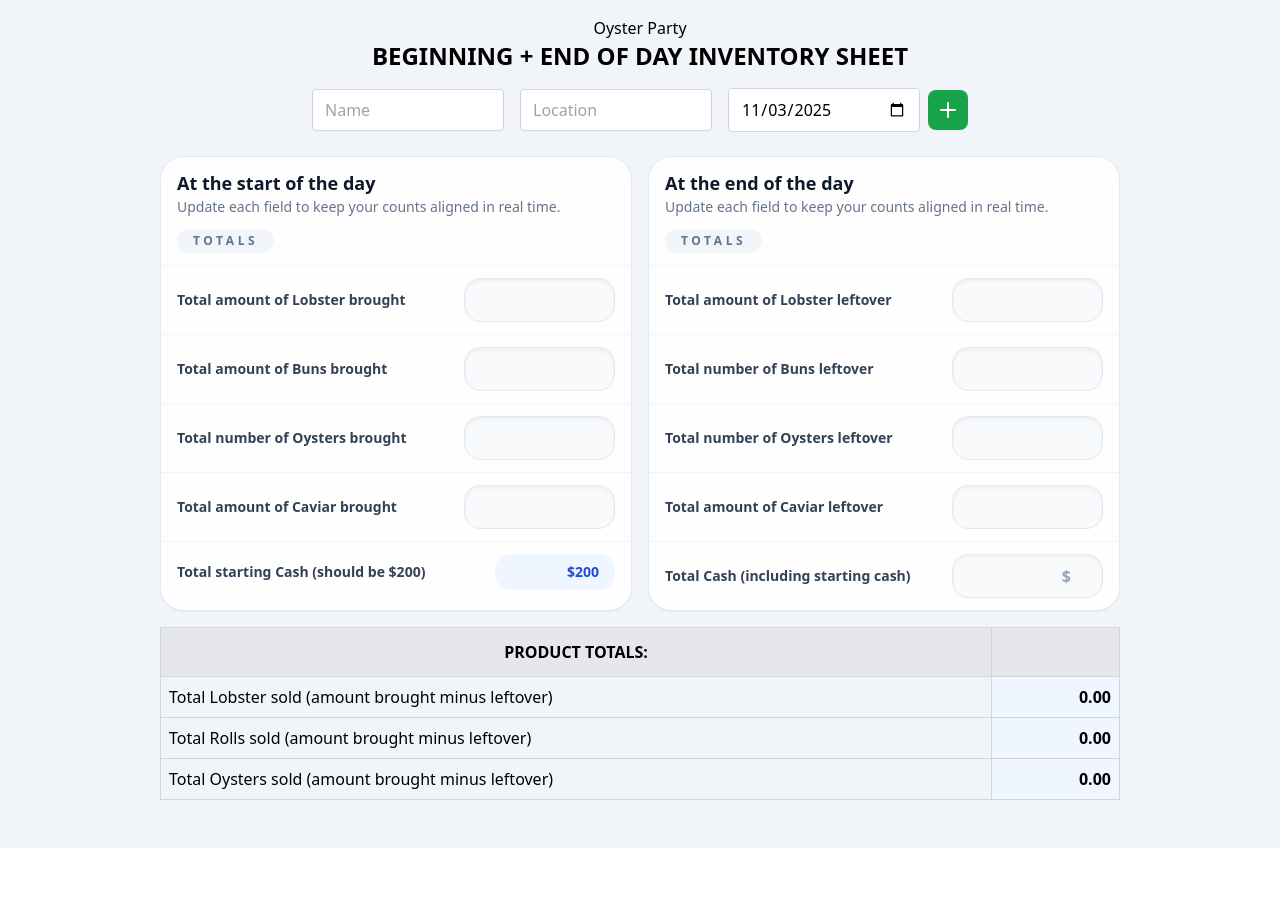
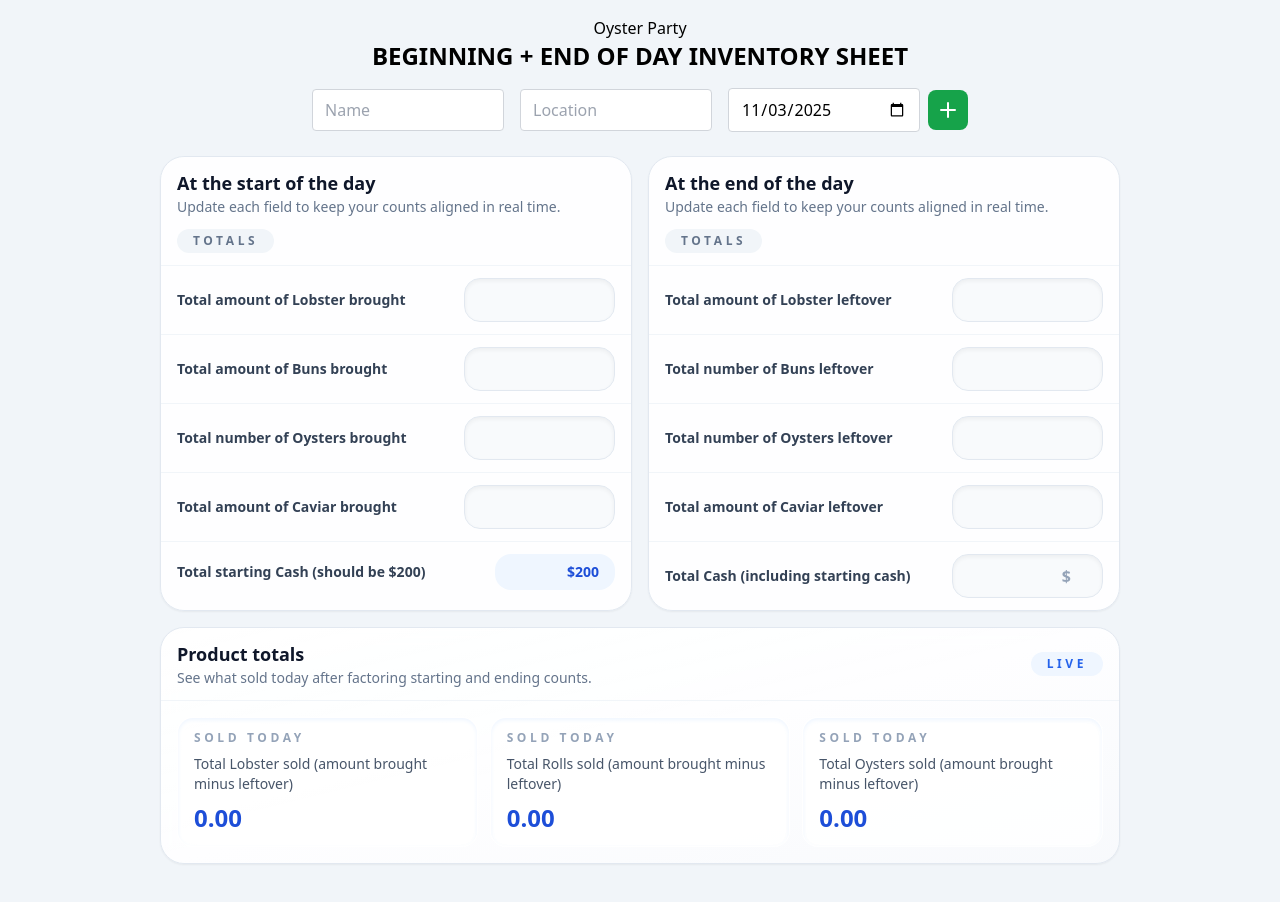
Before and after one commit to josealarconchacon/inventory-sheet, a React (Vite) app: page / in a window 1280 px wide. Shown: the top 902 px of the page. Before the commit the page ends 848 px from the top, so only its background shows below. Built offline with nearby package versions, Linux system fonts and the light colour scheme.

Commit message:
add ProductTotalsSection component to show daily sold totals

```diff
--- a/src/features/inventory/components/ProductTotalsSection.jsx
+++ b/src/features/inventory/components/ProductTotalsSection.jsx
@@ -19,28 +19,36 @@ const ProductTotalsSection = ({ totals }) => {
   ];
 
   return (
-    <table className="w-full border-collapse border border-gray-300 mb-6">
-      <thead>
-        <tr>
-          <th className="bg-gray-200 border border-gray-300 p-3 text-center font-bold" colSpan={2}>
-            PRODUCT TOTALS:
-          </th>
-          <th className="bg-gray-200 border border-gray-300 p-3 w-32" />
-        </tr>
-      </thead>
-      <tbody>
+    <section className="rounded-3xl border border-slate-200 bg-gradient-to-br from-white/95 via-white/90 to-slate-50/90 shadow-sm backdrop-blur">
+      <header className="flex flex-wrap items-center justify-between gap-3 border-b border-slate-100 px-4 py-3">
+        <div>
+          <h2 className="text-lg font-semibold text-slate-900">Product totals</h2>
+          <p className="text-sm text-slate-500">
+            See what sold today after factoring starting and ending counts.
+          </p>
+        </div>
+        <span className="rounded-full bg-blue-50 px-4 py-1 text-xs font-semibold uppercase tracking-[0.3em] text-blue-600">
+          Live
+        </span>
+      </header>
+
+      <div className="grid gap-3 px-4 py-4 sm:grid-cols-3">
         {rows.map(({ key, label }) => (
-          <tr key={key}>
-            <td className="border border-gray-300 p-2" colSpan={2}>
-              {label}
-            </td>
-            <td className="border border-gray-300 p-2 text-right font-semibold bg-blue-50">
+          <article
+            key={key}
+            className="flex flex-col gap-2 rounded-2xl border border-transparent bg-white/80 px-4 py-3 shadow-inner shadow-blue-50 transition hover:border-blue-200 hover:shadow-lg"
+          >
+            <span className="text-xs font-semibold uppercase tracking-[0.3em] text-slate-400">
+              Sold today
+            </span>
+            <p className="text-sm font-medium text-slate-600">{label}</p>
+            <span className="text-2xl font-bold text-blue-700">
               {formatSoldValue(safeTotals[key])}
-            </td>
-          </tr>
+            </span>
+          </article>
         ))}
-      </tbody>
-    </table>
+      </div>
+    </section>
   );
 };
 
```
